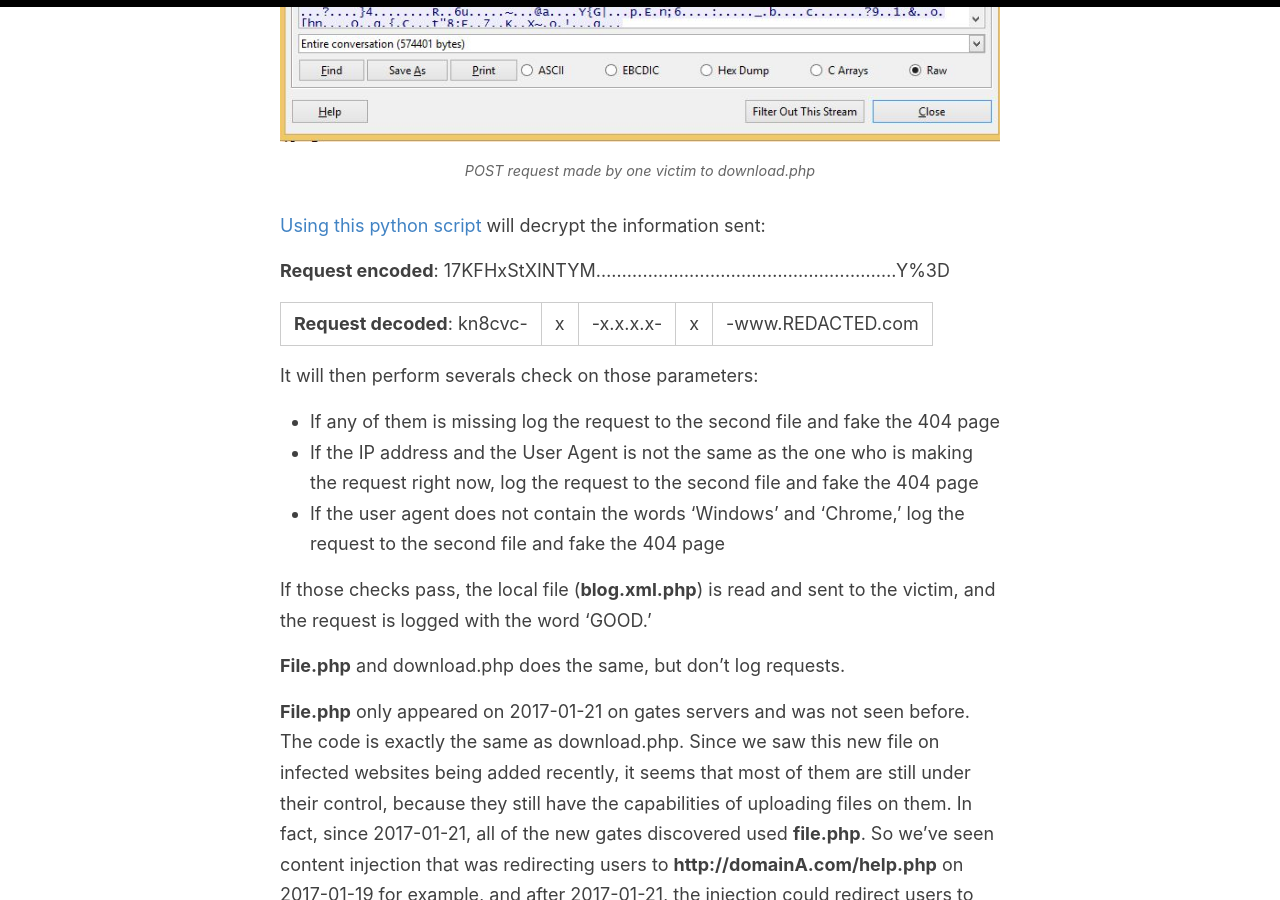
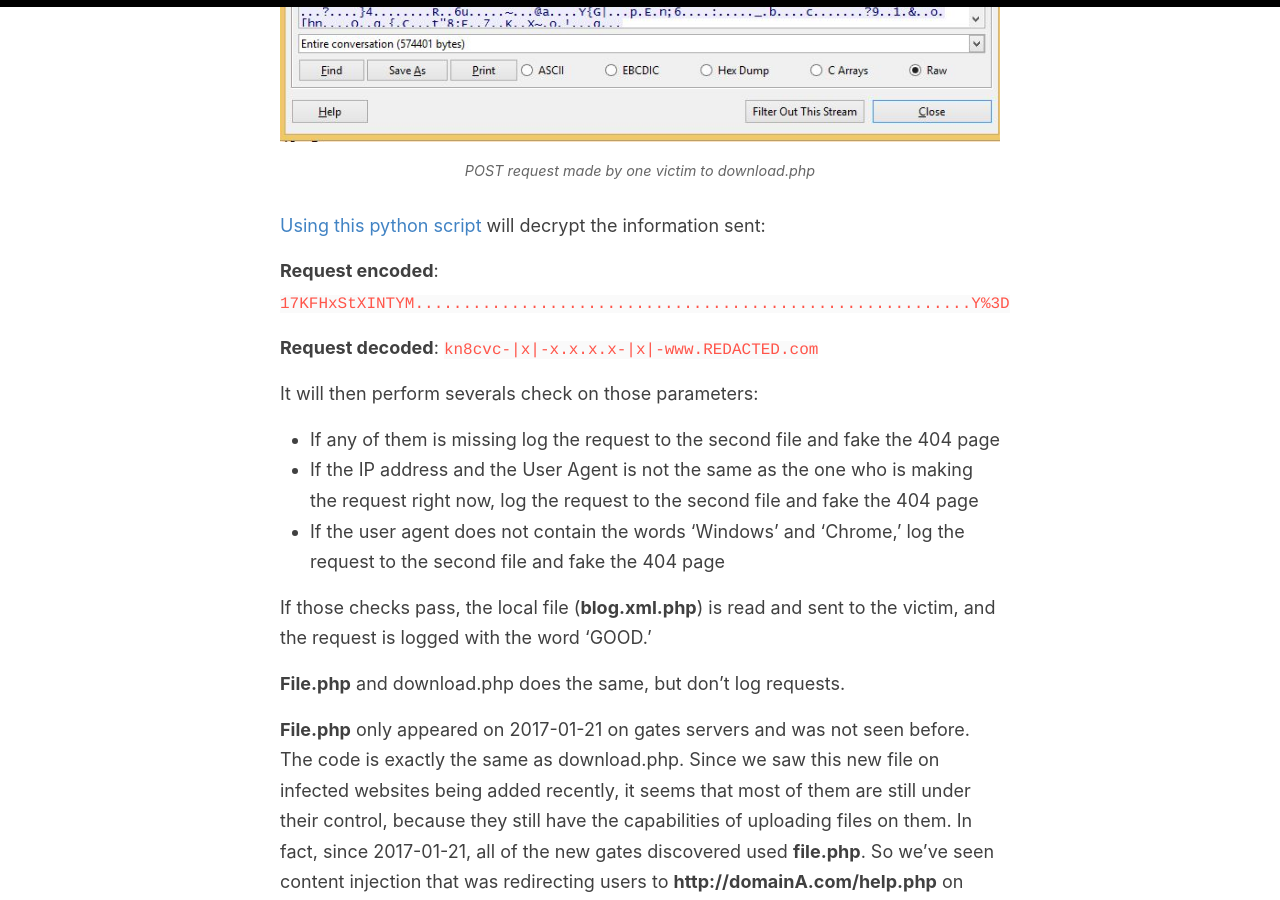
Before and after one commit to NavyTitanium/NavyTitanium.github.io, a Jekyll site: the page built from _posts/2017-01-30-EITest.md, in a window 1280 px wide and 900 px high, scrolled down 26104 px. Built offline with Jekyll 4.4.1, drawn with Linux system fonts in a browser that asks for light colours; some of the changed text lies outside the part shown.

````diff
--- a/_posts/2017-01-30-EITest.md
+++ b/_posts/2017-01-30-EITest.md
@@ -235,7 +235,7 @@ As we demonstrated, there's a need to contact at least one of those domains to m
 
 <figure>
  <img src="/images/2017/fake_website.png" alt="Fake breaking news website hosted on each 4 of the domains">
- <figcaption>"Fake" breaking news website hosted on each 4 of the domains</figcaption>
+ <figcaption>Fake breaking news website hosted on each 4 of the domains</figcaption>
 </figure>
 
 All of these domains are registered with todaynic.com a China-based registrar. This registrar has already been issued a [notice of breach of registrar accreditation agreement by ICANN in 2014](https://www.icann.org/en/system/files/correspondence/serad-to-cao-10oct14-en.pdf). It has been known to be a safe haven for illegal Internet pharmacy operators in Russia, Eastern Europe, the Middle East, and elsewhere.
@@ -399,9 +399,9 @@ Here is an example of a user redirected to **download.php** performing the POST
 
 [Using this python script](/assets/infol_Decrypter.txt) will decrypt the information sent:
 
-**Request encoded**: 17KFHxStXINTYM..........................................................Y%3D
+**Request encoded**: ```17KFHxStXINTYM..........................................................Y%3D```
 
-**Request decoded**: kn8cvc-|x|-x.x.x.x-|x|-www.REDACTED.com
+**Request decoded**: ```kn8cvc-|x|-x.x.x.x-|x|-www.REDACTED.com```
 
 It will then perform severals check on those parameters:
 
````
